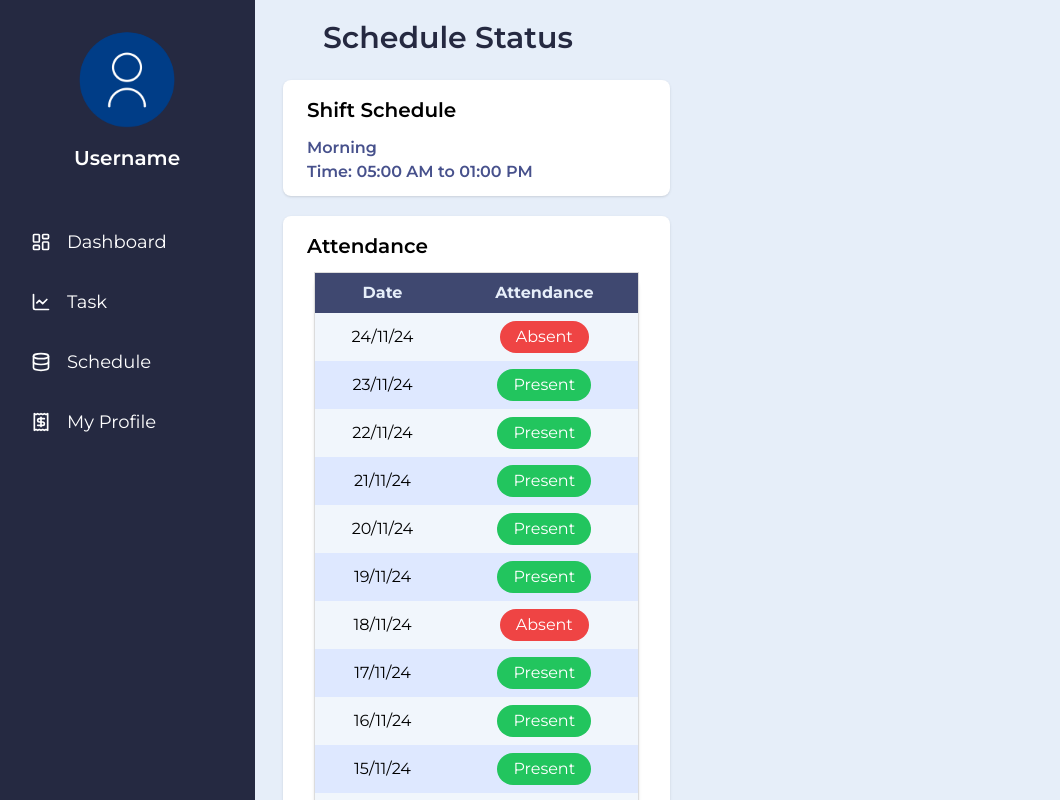
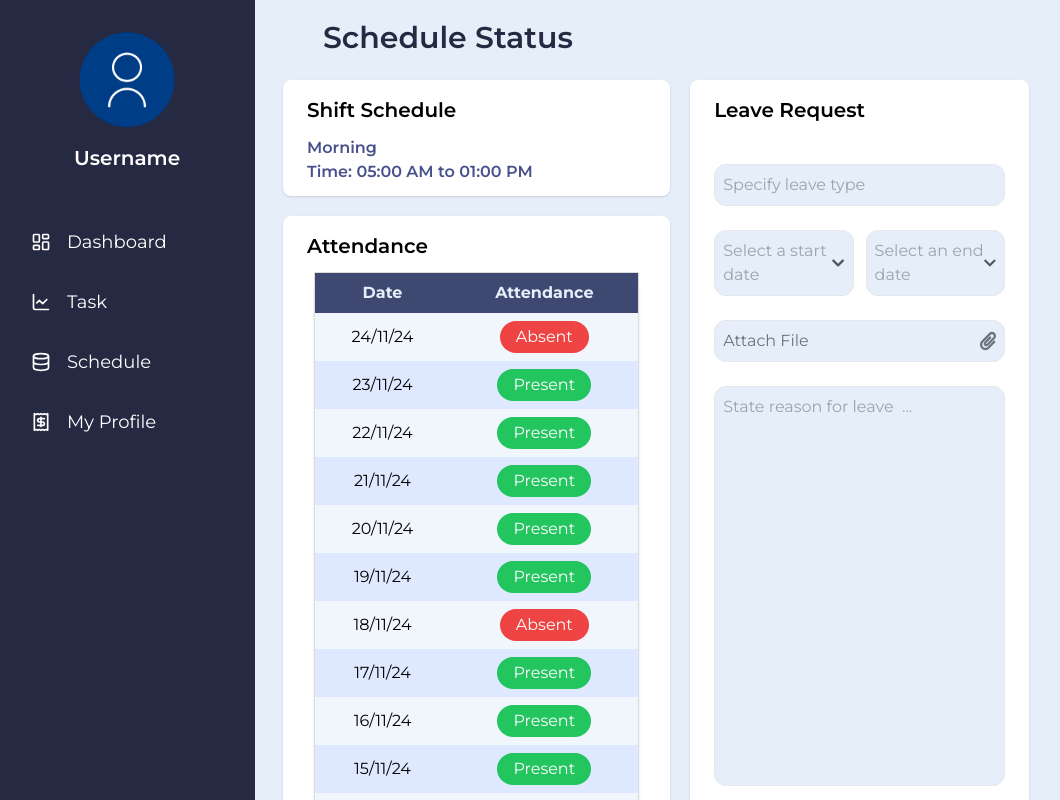
Before and after one commit to Kartikayy007/HotelCrewFrontend, a React (Vite) app: page / in a window 1280 px wide. Both pictures are taken after a click on the button "Schedule". Shown: the whole page, without its empty margins (1-1061 px from the left). Built offline with nearby package versions, Linux system fonts and the light colour scheme.

Commit message:
created leave request form and attendance stat in schedule component

```diff
--- a/package.json
+++ b/package.json
@@ -26,6 +26,7 @@
     "react": "^18.3.1",
     "react-beautiful-dnd": "^13.1.1",
     "react-chartjs-2": "^5.2.0",
+    "react-datepicker": "^7.5.0",
     "react-dom": "^18.3.1",
     "react-google-recaptcha": "^3.1.0",
     "react-grid-heatmap": "^1.3.0",
--- a/src/components/Staff/StaffComponents/SSchedule.jsx
+++ b/src/components/Staff/StaffComponents/SSchedule.jsx
@@ -1,6 +1,73 @@
-import React from 'react'
+import { useState, React, useRef } from 'react'
+import DatePicker from "react-datepicker";
+import "react-datepicker/dist/react-datepicker.css";
+import { FaChevronDown, FaChevronUp, FaPaperclip, FaCalendarAlt } from "react-icons/fa";
+import { Snackbar, Alert } from "@mui/material";
 
 const SSchedule = () => {
+  const [isStartDropdownOpen, setIsStartDropdownOpen] = useState(false);
+  const [isEndDropdownOpen, setIsEndDropdownOpen] = useState(false);
+  const [startDate, setStartDate] = useState(null);
+  const [endDate, setEndDate] = useState(null);
+  const [selectedFile, setSelectedFile] = useState(null);
+  const [snackbar, setSnackbar] = useState({ open: false, message: "", severity: "success" });
+  const fileInputRef = useRef(null);
+  const [fileName, setFileName] = useState("");
+
+  const today = new Date();
+
+  const toggleStartDropdown = () => {
+    setIsStartDropdownOpen((prev) => !prev);
+    if (!isStartDropdownOpen) {
+      setIsEndDropdownOpen(false); // Close end date if start is opened
+    }
+  };
+
+  const toggleEndDropdown = () => {
+    setIsEndDropdownOpen((prev) => !prev);
+    if (!isEndDropdownOpen) {
+      setIsStartDropdownOpen(false); // Close start date if end is opened
+    }
+  };
+  const handleStartDateChange = (date) => {
+    setStartDate(date);
+    if (endDate && date > endDate) {
+      setEndDate(null); // Reset the end date if it's before the new start date
+    }
+    setIsStartDropdownOpen(false); // Close the dropdown
+  };
+
+  const handleEndDateChange = (date) => {
+    setEndDate(date);
+    setIsEndDropdownOpen(false); // Close the dropdown
+  };
+
+  const handleFileButtonClick = () => {
+    fileInputRef.current.click(); // Trigger the hidden file input click
+  };
+  const handleRemoveFile = () => {
+    setFileName(''); // Clear the file name when "X" is clicked
+  };
+
+  const handleFileChange = (event) => {
+    const file = event.target.files[0];
+    if (file) {
+      // Validate file type
+      const allowedTypes = ["image/jpeg", "image/png", "application/pdf"];
+      if (allowedTypes.includes(file.type)) {
+        setSelectedFile(file);
+        setSnackbar({ open: true, message: "File uploaded successfully.", severity: "success" });
+        setFileName(file.name);
+      } else {
+        setSnackbar({ open: true, message: "Invalid file type. Please upload a PDF, JPG, or PNG file.", severity: "error" });
+        event.target.value = ""; // Clear the input
+      }
+    }
+  };
+
+  const handleCloseSnackbar = () => {
+    setSnackbar({ ...snackbar, open: false });
+  };
   const shifts = ["morning", "day", "night"];
   const shiftTime = (shift) => {
     if (shift === "morning") {
@@ -13,27 +80,28 @@ const SSchedule = () => {
       return "Invalid shift"; // Handle invalid inputs
     }
   };
-  const attendance=[
-    { date:"24/11/24", current_attendance:"Absent"},
-    { date:"23/11/24", current_attendance:"Present"},
-    { date:"22/11/24", current_attendance:"Present"},
-    { date:"21/11/24", current_attendance:"Present"},
-    { date:"20/11/24", current_attendance:"Present"},
-    { date:"19/11/24", current_attendance:"Present"},
-    { date:"18/11/24", current_attendance:"Absent"},
-    { date:"17/11/24", current_attendance:"Present"},
-    { date:"16/11/24", current_attendance:"Present"},
-    { date:"15/11/24", current_attendance:"Present"},
-    { date:"14/11/24", current_attendance:"Present"},
-    { date:"13/11/24", current_attendance:"Present"},
-    { date:"12/11/24", current_attendance:"Present"},
-    { date:"11/11/24", current_attendance:"Present"},
+  const attendance = [
+    { date: "24/11/24", current_attendance: "Absent" },
+    { date: "23/11/24", current_attendance: "Present" },
+    { date: "22/11/24", current_attendance: "Present" },
+    { date: "21/11/24", current_attendance: "Present" },
+    { date: "20/11/24", current_attendance: "Present" },
+    { date: "19/11/24", current_attendance: "Present" },
+    { date: "18/11/24", current_attendance: "Absent" },
+    { date: "17/11/24", current_attendance: "Present" },
+    { date: "16/11/24", current_attendance: "Present" },
+    { date: "15/11/24", current_attendance: "Present" },
+    { date: "14/11/24", current_attendance: "Present" },
+    { date: "13/11/24", current_attendance: "Present" },
+    { date: "12/11/24", current_attendance: "Present" },
+    { date: "11/11/24", current_attendance: "Present" },
   ]
   return (
-    <section className=" h-screen py-2 mx-4 px-0 font-Montserrat ">
+    <section className=" min-h-screen py-2 mx-4 px-0 font-Montserrat overflow-auto">
       <h2 className="text-[#252941] text-3xl  my-3 pl-8 ml-5 font-semibold">Schedule Status</h2>
-      <div className="grid grid-cols-1 h-full xl:grid-cols-[40%,35%] gap-6 p-3 ">
-        <div className="space-y-5 gap-4">
+      {/* <div className="grid grid-cols-1  xl:grid-cols-[40%,35%,25%] gap-5 p-3 "> */}
+      <div className="flex flex-col  xl:flex-row gap-5 p-3 ">
+        <div className="space-y-5 xl:w-[40%]">
           <div className="bg-white w-full pt-4 pb-1 pr-6 pl-6 rounded-lg shadow ">
             <h2 className="text-lg sm:text-xl font-semibold mb-3 text-left">Shift Schedule</h2>
             <div className='text-md text-[#47518C] font-semibold mb-2'>
@@ -42,9 +110,9 @@ const SSchedule = () => {
             </div>
           </div>
 
-          <div className="bg-white w-full h-[80%] pt-4 pb-1 pr-6 pl-6 rounded-lg shadow ">
+          <div className="bg-white w-full h-[70%] pt-4 pb-1 pr-6 pl-6 rounded-lg shadow ">
             <h2 className="text-lg sm:text-xl font-semibold mb-3 text-left">Attendance</h2>
-            <div className='h-[90%] mb-4 overflow-y-scroll'>
+            <div className='h-[90%] mb-4 overflow-y-scroll rounded-lg'>
               <table className="w-[96%]   px-1 mx-auto border border-[#dcdcdc] rounded-2xl shadow  ">
                 {/* Table Headers */}
                 <thead>
@@ -58,7 +126,7 @@ const SSchedule = () => {
 
 
                 <tbody>
-                {attendance.map((member,index) => (
+                  {attendance.map((member, index) => (
                     <tr
                       // key={member.date}
                       className={`px-4 py-2 ${index % 2 === 0 ? 'bg-[#F1F6FC]' : 'bg-[#DEE8FF]'
@@ -68,7 +136,7 @@ const SSchedule = () => {
 
                       <td className="px-4 py-2 text-center">
                         <button
-                        className={`px-4 py-1 rounded-full ${member.current_attendance === 'Present'
+                          className={`px-4 py-1 cursor-default rounded-full ${member.current_attendance === 'Present'
                             ? 'bg-green-500 text-white'
                             : 'bg-red-500 text-white'
                             }`}
@@ -85,8 +153,157 @@ const SSchedule = () => {
             </div>
           </div>
         </div>
-        <div className='space-y-5 gap-4'>
+        <div className='space-y-5 xl:w-[35%]'>
+          <div className="bg-white w-full xl:h-[85%] h-auto pt-4 pb-1 pr-6 pl-6 rounded-lg shadow ">
+            <h2 className="text-lg sm:text-xl font-semibold mb-3 text-left">Leave Request</h2>
+            <div >
 
+              <form className='mt-10 h-full flex flex-col gap-3' >
+
+                <input
+                  type="text"
+                  placeholder="Specify leave type"
+                  maxLength={30}
+                  // value={taskTitle}
+                  // onChange={(e) => setTaskTitle(e.target.value)}
+                  className="border border-gray-200 rounded-xl bg-[#e6eef9] p-2 w-full focus:border-gray-300 focus:outline-none"
+                />
+
+                <div className="flex lg:justify-between mt-3 gap-3">
+
+                  <div className="relative lg:w-50 w-full">
+
+                    <button
+                      type="button"
+                      onClick={toggleStartDropdown}
+                      className={`border border-gray-200 rounded-xl bg-[#e6eef9] p-2 w-full text-left ${startDate ? "text-black" : "text-gray-400"
+                        } focus:outline-none flex justify-between items-center`}
+                    >
+                      {startDate
+                        ? `Start :  ${startDate.toLocaleDateString()}`
+                        : "Select a start date"}
+                      {isStartDropdownOpen ? (
+                        <FaChevronUp className="text-gray-600" />
+                      ) : (
+                        <FaChevronDown className="text-gray-600" />
+                      )}
+                      {/* <FaCalendarAlt className="text-gray-500 h-6" /> */}
+                    </button>
+
+                    {isStartDropdownOpen && (
+                      <div className="absolute  z-50 ">
+                        <DatePicker
+                          selected={startDate}
+                          onChange={handleStartDateChange}
+                          inline
+                          selectsStart
+                          dateFormat="dd/MM/yyyy"
+                          minDate={today}
+                          startDate={startDate}
+                          endDate={endDate}
+                        />
+                      </div>
+                    )}
+                  </div>
+
+
+                  <div className="relative w-full lg:w-50">
+                    <button
+                      type="button"
+                      onClick={toggleEndDropdown}
+                      className={`border border-gray-200 rounded-xl bg-[#e6eef9] p-2 w-full text-left ${endDate ? "text-black" : "text-gray-400"
+                        } focus:outline-none flex justify-between items-center`}
+                    >
+                      {endDate
+                        ? `End :  ${endDate.toLocaleDateString()}`
+                        : "Select an end date"}
+                      {isEndDropdownOpen ? (
+                        <FaChevronUp className="text-gray-600" />
+                      ) : (
+                        <FaChevronDown className="text-gray-600" />
+                      )}
+                    </button>
+
+                    {isEndDropdownOpen && (
+                      <div className="absolute  z-50 pr-4 mr-5">
+                        <DatePicker
+                          selected={endDate}
+                          onChange={handleEndDateChange}
+                          inline
+                          selectsEnd
+                          dateFormat="dd/MM/yyyy"
+                          startDate={startDate}
+                          endDate={endDate}
+                          minDate={startDate || today} // Prevent selection of dates before the start date
+                        />
+                      </div>
+                    )}
+                  </div>
+
+                </div>
+                <div className="flex flex-col gap-4 mt-3">
+                  <button
+                    type="button"
+                    onClick={handleFileButtonClick}
+                    className="border border-gray-200 rounded-xl bg-[#e6eef9] p-2 w-full  text-black focus:outline-none flex justify-between items-center gap-4"
+                  >
+                    <span className="text-gray-500">{fileName|| 'Attach File'}
+                      {/* {fileName ? (
+                        <>
+                          {fileName} {/* Display the file name */}
+                          {/* <button
+                            type="button"
+                            onClick={handleRemoveFile} // Remove the file when clicked
+                            className="text-red-500 ml-2"
+                          >
+                            X
+                          </button> */}
+                        {/* </> */}
+                      {/* ) : ( */}
+                        {/* 'Attach File' */}
+                      {/* )} */}
+                    </span>
+                    {fileName? (<button
+                            type="button"
+                            onClick={handleRemoveFile} // Remove the file when clicked
+                            className="text-gray-500 ml-2 pr-2" >
+                              X
+                          </button>
+                    ):(<FaPaperclip className="text-gray-500 h-6" />)
+                    }
+
+                  </button>
+                  <input
+                    type="file"
+                    ref={fileInputRef}
+                    onChange={handleFileChange}
+                    className="hidden" // Hidden input field
+                    accept=".pdf,.jpg,.jpeg,.png"
+                  />
+                </div>
+                <div className='relative h-full'>
+                  <textarea
+                    // value={taskDescription}
+                    // onChange={(e) => setTaskDescription(e.target.value)}
+                    placeholder="State reason for leave  ..."
+                    maxLength={400}
+                    className="border border-gray-200 w-full my-3 rounded-xl bg-[#e6eef9] p-2 xl:h-[400px] h-[150px]  resize-none mb-2 overflow-y-auto focus:border-gray-300 focus:outline-none scrollbar-thin scrollbar-thumb-gray-500 scrollbar-track-gray-100"
+                  />
+                </div>
+                <div className="flex justify-end mb-2">
+                  <button
+                    type="submit"
+                    // disabled={Taskloading}
+                    //onclick()=>{handleRequestSubmit}
+                    className="h-9  w-full  bg-[#3A426F] font-Montserrat font-bold rounded-xl text-white  shadow-xl"
+                  >
+                    Request
+                    {/* {Taskloading ? "Assigning..." : "Assign"} */}
+                  </button>
+                </div>
+              </form>
+            </div>
+          </div>
         </div>
       </div>
     </section>
```
Also changed, not shown: 1 other file (tests, documents, lock files or other folders). Lines whose indentation alone changed are shown as unchanged.
